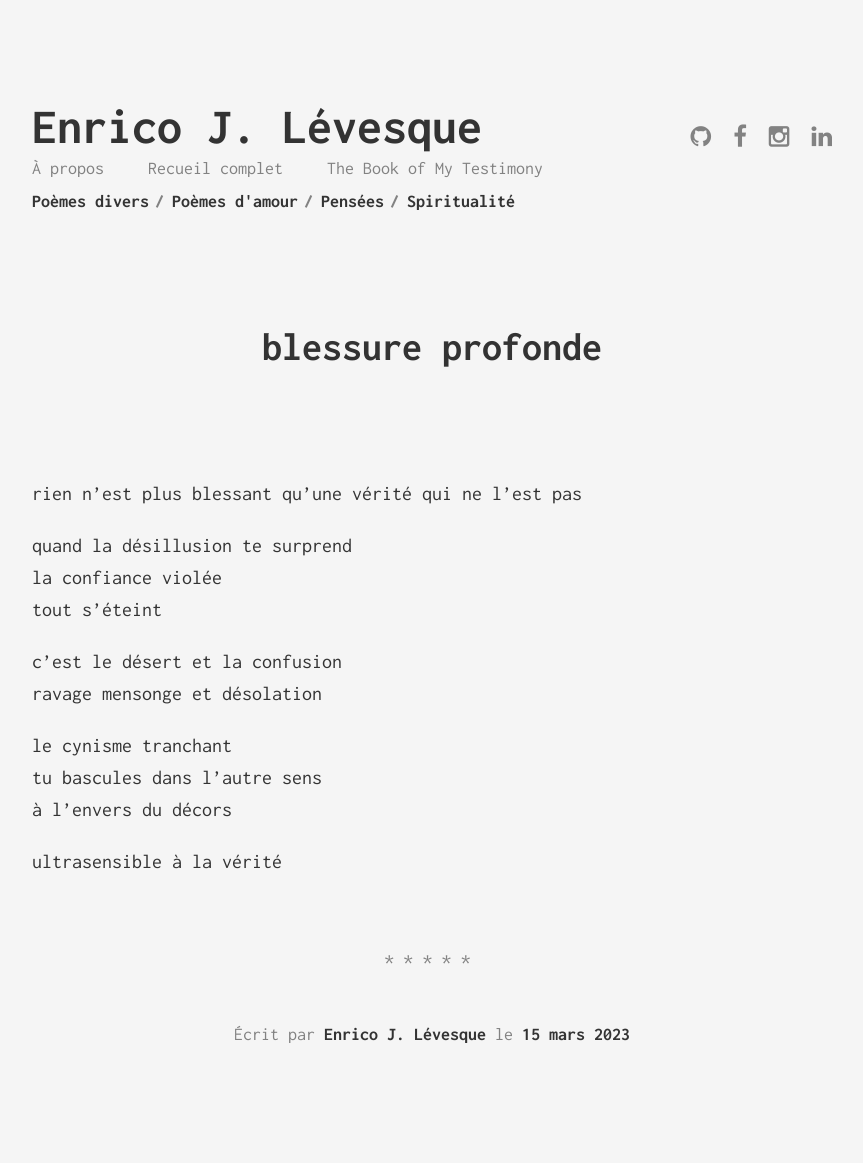
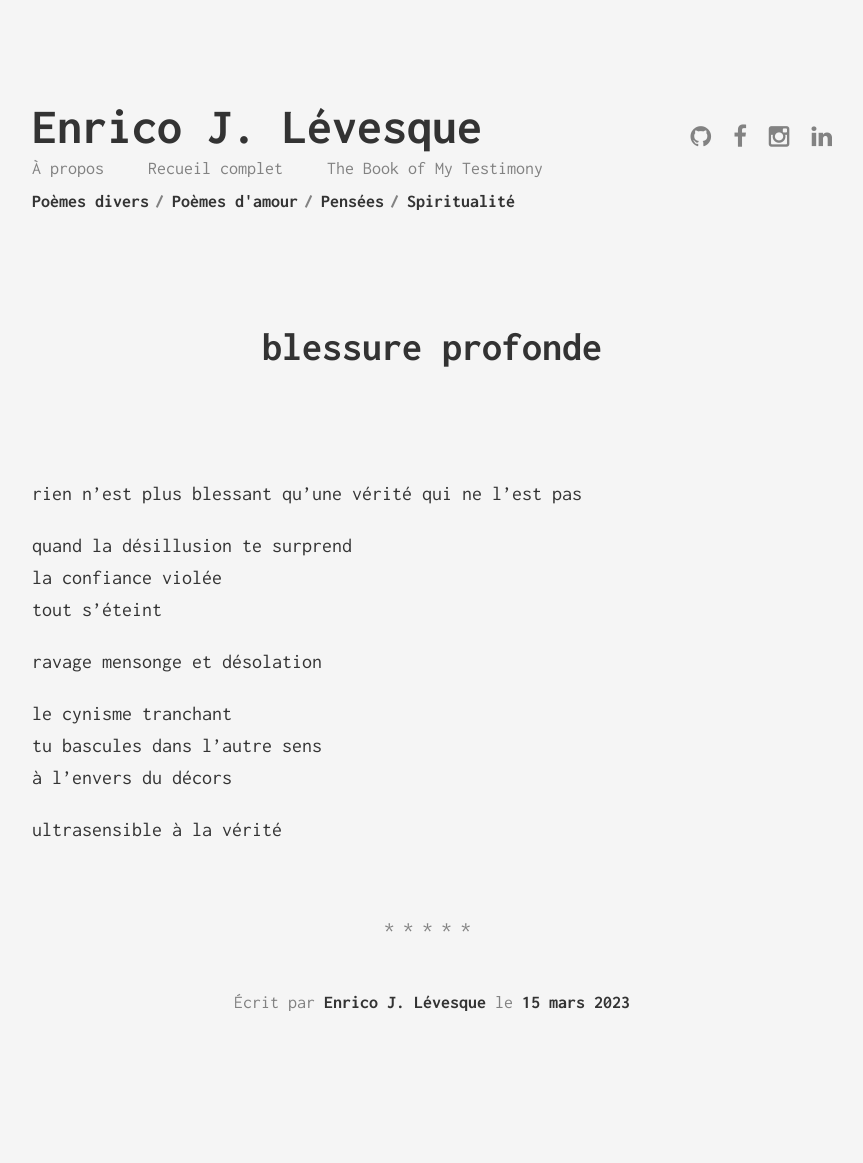
Before and after one commit to enricoJL/enricojl.github.io, a Jekyll site: the page built from _posts/2023-03-15-blessure.md, in a window 1280 px wide. Shown: the whole page, without its empty margins (208-1071 px from the left). Built offline with Jekyll 4.4.1, drawn with Linux system fonts in a browser that asks for light colours; after the commit the page ends 1131 px from its top, so only the background shows below that.

Commit message:
Update 2023-03-15-blessure.md
Correctif

```diff
--- a/_posts/2023-03-15-blessure.md
+++ b/_posts/2023-03-15-blessure.md
@@ -11,7 +11,6 @@
 la confiance violée
 tout s'éteint
 
-c'est le désert et la confusion
 ravage mensonge et désolation
 
 le cynisme tranchant
```
